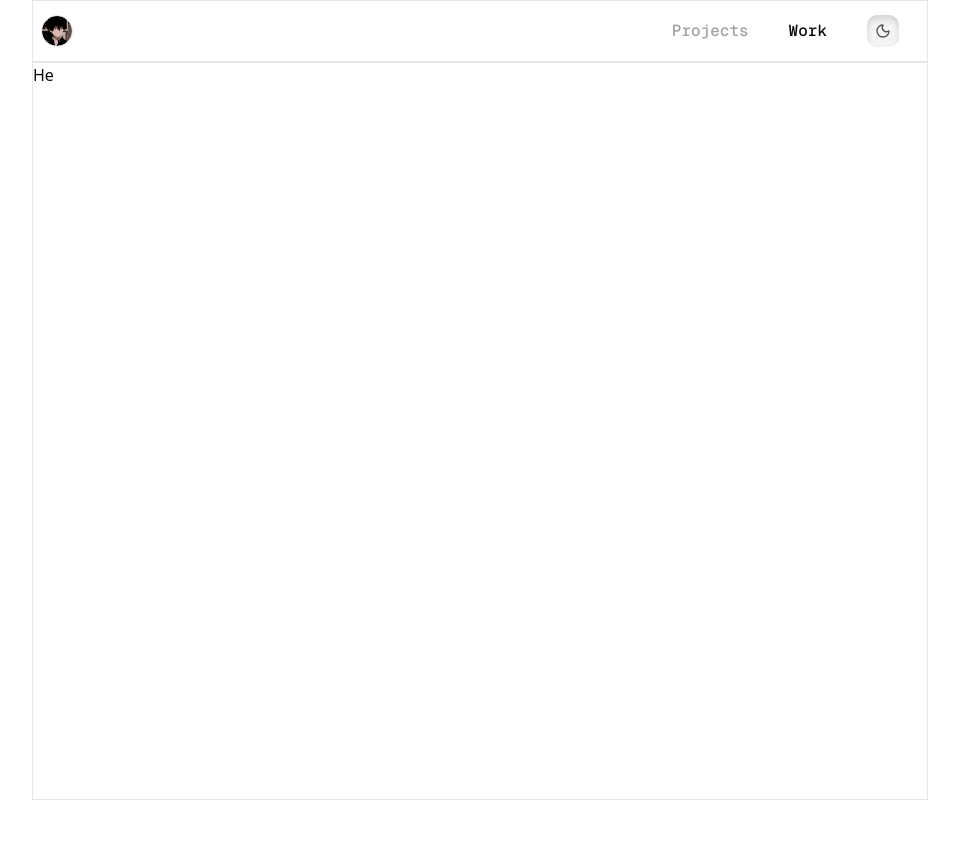
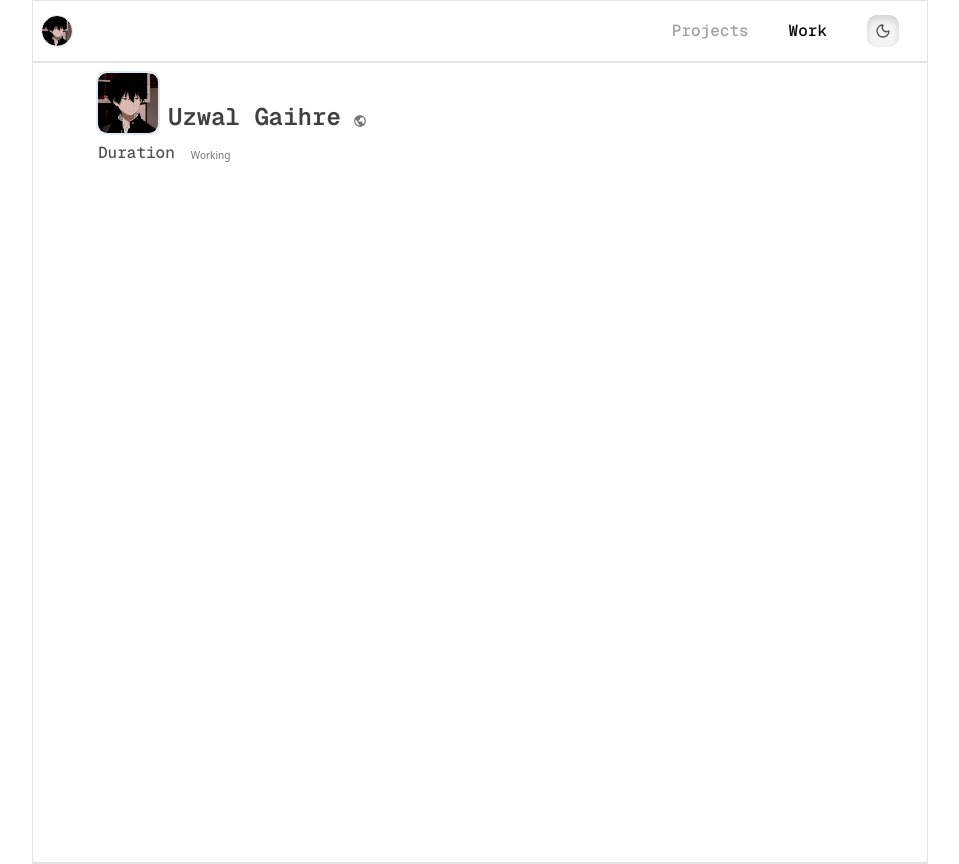
Before and after one commit to isuzwal/uzwal, a Next.js app: page /work in a window 1280 px wide. Shown: the whole page, without its empty margins (160-1119 px from the left). Before the commit the page ends 800 px from the top, so only its background shows below. Built offline with nearby package versions, Linux system fonts and the light colour scheme.

Commit message:
Start working on Works Section

```diff
--- a/app/page.tsx
+++ b/app/page.tsx
@@ -1,12 +1,14 @@
-"use client";
-import { HeroSection } from "@/components/ui/hero-view";
-import { SkillsView } from "@/components/ui/skills-view";
+'use client';
+import { HeroSection } from '@/components/ui/hero-view';
+import { SkillsView } from '@/components/ui/skills-view';
+import { WorkView } from '@/components/ui/work-view';
 
 export default function Home() {
   return (
     <div className="font-medium font-mono min-h-screen">
-     <HeroSection />
-     <SkillsView />
+      <HeroSection />
+      <SkillsView />
+      {/* <WorkView /> */}
     </div>
   );
 }
--- a/components/ui/project-view.tsx
+++ b/components/ui/project-view.tsx
@@ -6,6 +6,8 @@ import { TbWorld } from 'react-icons/tb';
 import { ProjectsData } from '@/types';
 import { GoDotFill } from 'react-icons/go';
 import { useState } from 'react';
+import { motion } from 'motion/react';
+
 export const ProjectView = () => {
   const [filterProject, setFilterProjects] = useState<ProjectProps[]>(ProjectsData);
   const [isActive, setActive] = useState<string>('');
@@ -101,7 +103,7 @@ const ProjectsComponents = ({
 }: ProjectProps) => {
   return (
     <div>
-      <div
+      <motion.div
         className=" border-3 rounded-lg  max-w-[28rem] mx-auto w-full  dark:bg-neutral-950 dark:border-neutral-800/60
       bg-slate-50 border-slate-100 hover:bg-black/5       dark:hover:bg-white/5 duration-300 ease-in-out  "
       >
@@ -178,7 +180,7 @@ const ProjectsComponents = ({
             </div>
           </div>
         </div>
-      </div>
+      </motion.div>
     </div>
   );
 };
--- a/components/ui/work-view.tsx
+++ b/components/ui/work-view.tsx
@@ -1,5 +1,37 @@
- export const WorkView=()=>{
-    return (
- <div>He</div>
-    )
-}
+import { Linkedin, Twitter } from 'lucide-react';
+import Image from 'next/image';
+import { BiWorld } from 'react-icons/bi';
+
+export const WorkView = () => {
+  return (
+    <div className="border-b flex items-start  h-screen w-full justify-start p-2">
+      <div className=" w-full flex flex-col gap-1  max-w-3xl mx-auto">
+        <div className="flex   items-end  justify-start  w-full">
+          <div className="rounded-lg border-2 dark:border-neutral-900  border-slate-200 ">
+            <Image
+              src="/images/uzwal.jpg"
+              alt="Frist"
+              height={60}
+              width={60}
+              className="object-contain rounded-[9px]"
+            />
+          </div>
+          <div className=" flex  gap-2 items-center justify-start px-2 w-[60%] ">
+            <h1 className="font-mono font-semibold text-[24px] dark:text-neutral-100 text-neutral-700">
+              Uzwal Gaihre
+            </h1>
+            <div className="flex gap-2 items-center text-[16px]  mt-2 group   duration-300 ease-in-out transition-all cursor-pointer p-1">
+              <BiWorld className="size-3.5 dark:group-hover:text-neutral-400 dark:text-neutral-200  cursor-pointer group-hover:text-neutral-700 text-neutral-500" />
+            </div>
+          </div>
+        </div>
+        <div className=" flex items-center  justify-start gap-4  p-0.5 w-full">
+          <h2 className="font-mono font-medium text-[16px] text-neutral-600 dark:text-neutral-400">
+            Duration
+          </h2>
+          <span className="text-[10px]  text-neutral-500  font-medium mt-1">Working</span>
+        </div>
+      </div>
+    </div>
+  );
+};
```
